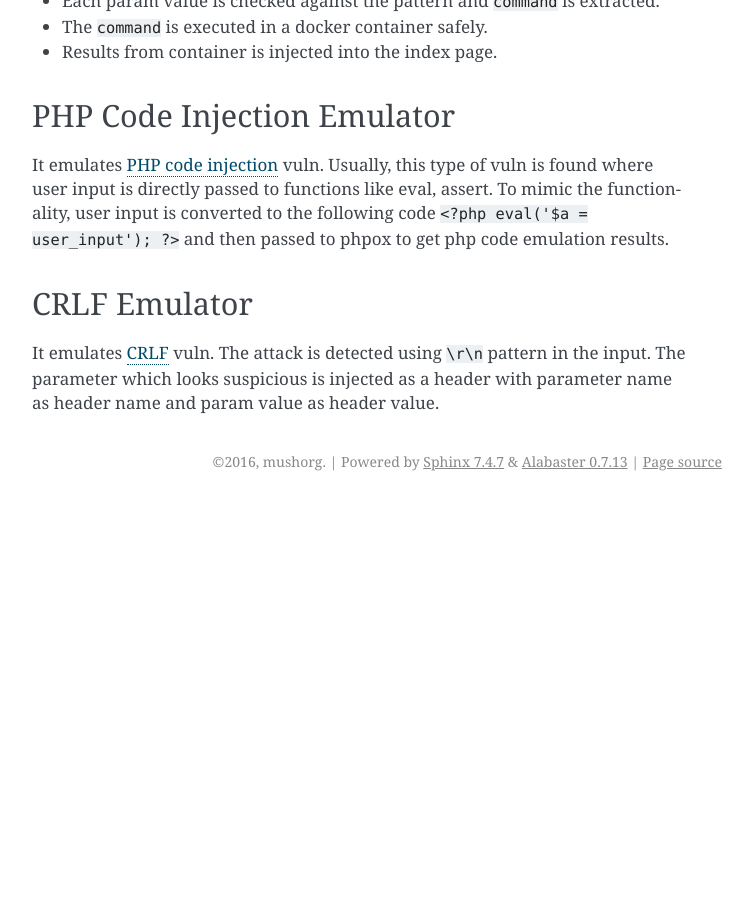
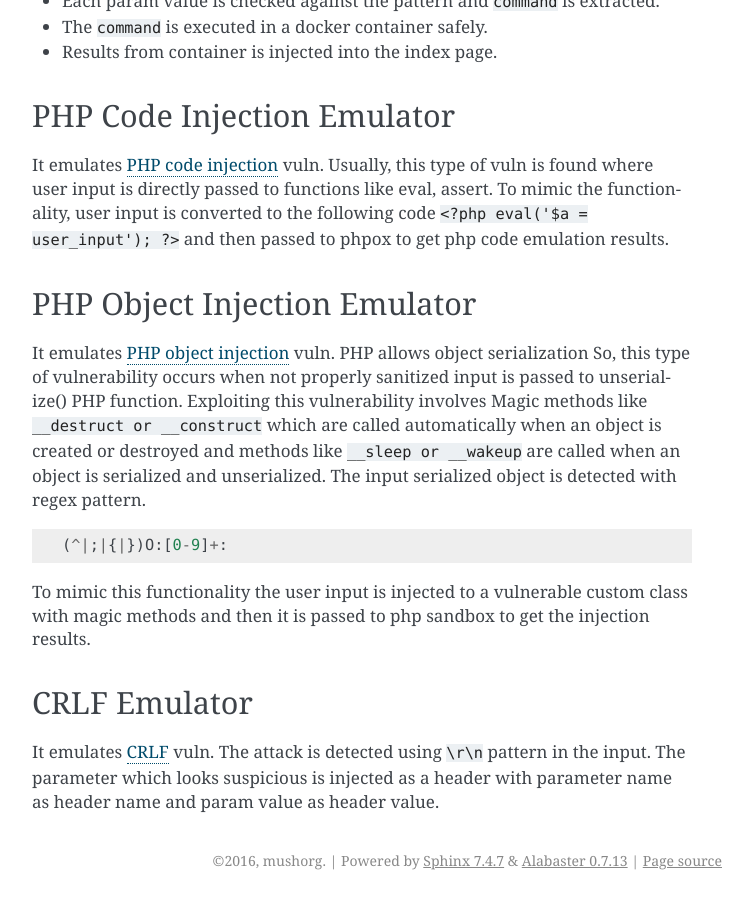
Before and after one commit to mushorg/tanner, a Sphinx documentation site: the page built from docs/source/emulators.rst, in a window 1280 px wide and 900 px high, scrolled down 2085 px. Shown: the whole window, without its empty margins (388-1141 px from the left). Built offline with Sphinx 7.4.7, drawn with Linux system fonts in a browser that asks for light colours; before the commit the page ends 2586 px from its top, so only the background shows below that; some of the changed text lies outside the part shown.

Commit message:
docs added

```diff
--- a/docs/source/emulators.rst
+++ b/docs/source/emulators.rst
@@ -88,6 +88,21 @@
 functions like eval, assert. To mimic the functionality, user input is converted to the following code
 ``<?php eval('$a = user_input'); ?>`` and then passed to phpox to get php code emulation results.
 
+PHP Object Injection Emulator
+~~~~~~~~~~~~~~~~~~~~~~~~~~~~~
+It emulates `PHP object injection`_ vuln. PHP allows object serialization So, this type of vulnerability occurs when not
+properly sanitized input is passed to unserialize() PHP function. Exploiting this vulnerability involves Magic methods like
+``__destruct or __construct`` which are called automatically when an object is created or destroyed and methods like
+``__sleep or __wakeup`` are called when an object is serialized and unserialized. The input serialized object is
+detected with regex pattern.
+
+::
+
+(^|;|{|})O:[0-9]+:
+
+To mimic this functionality the user input is injected to a vulnerable custom class with magic methods and then it
+is passed to php sandbox to get the injection results.
+
 CRLF Emulator
 ~~~~~~~~~~~~~
 It emulates `CRLF`_ vuln. The attack is detected using ``\r\n`` pattern in the input. The parameter which looks suspicious
@@ -100,5 +115,6 @@
 .. _SQL injection: https://en.wikipedia.org/wiki/SQL_injection
 .. _Command Execution: https://www.owasp.org/index.php/Command_Injection
 .. _PHP Code Injection: https://www.owasp.org/index.php/Code_Injection
+.. _PHP object injection: https://www.owasp.org/index.php/PHP_Object_Injection
 .. _CRLF: https://www.owasp.org/index.php/CRLF_Injection
 .. _manual: https://github.com/client9/libinjection/wiki/doc-sqli-python
```
